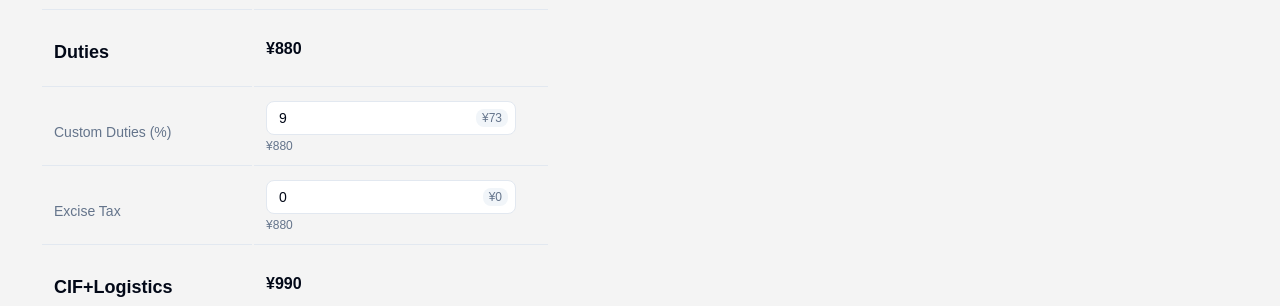
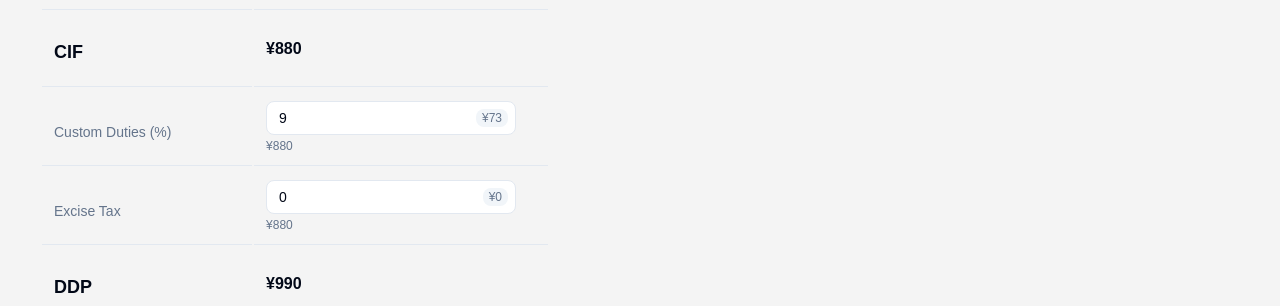
Before and after one commit to GourmetPro/price-structure-calculator, a plain HTML site: page index.html in a window 1280 px wide. Shown: the part 494-800 px from the top of the page. Drawn offline with nearby package versions, Linux system fonts and the light colour scheme.

Commit message:
Changes in vocab

```diff
--- a/index.html
+++ b/index.html
@@ -83,7 +83,7 @@
                             </td>
 						</tr>
 						<tr class="duties-heading">
-							<td><h2>Duties</h2></td>
+							<td><h2>CIF</h2></td>
 							<td><p class="total-price-per-unit duties-total"></p></td>
 						</tr>
 						<tr class="custom-duties-row">
@@ -107,7 +107,7 @@
                             </td>
 						</tr>
 						<tr class="cif-logistics-heading">
-							<td><h2>CIF+Logistics</h2></td>
+							<td><h2>DDP</h2></td>
 							<td><p class="total-price-per-unit cif-logistics-total"></p></td>
 						</tr>
 						<tr class="domestic-logistics-row">
```
